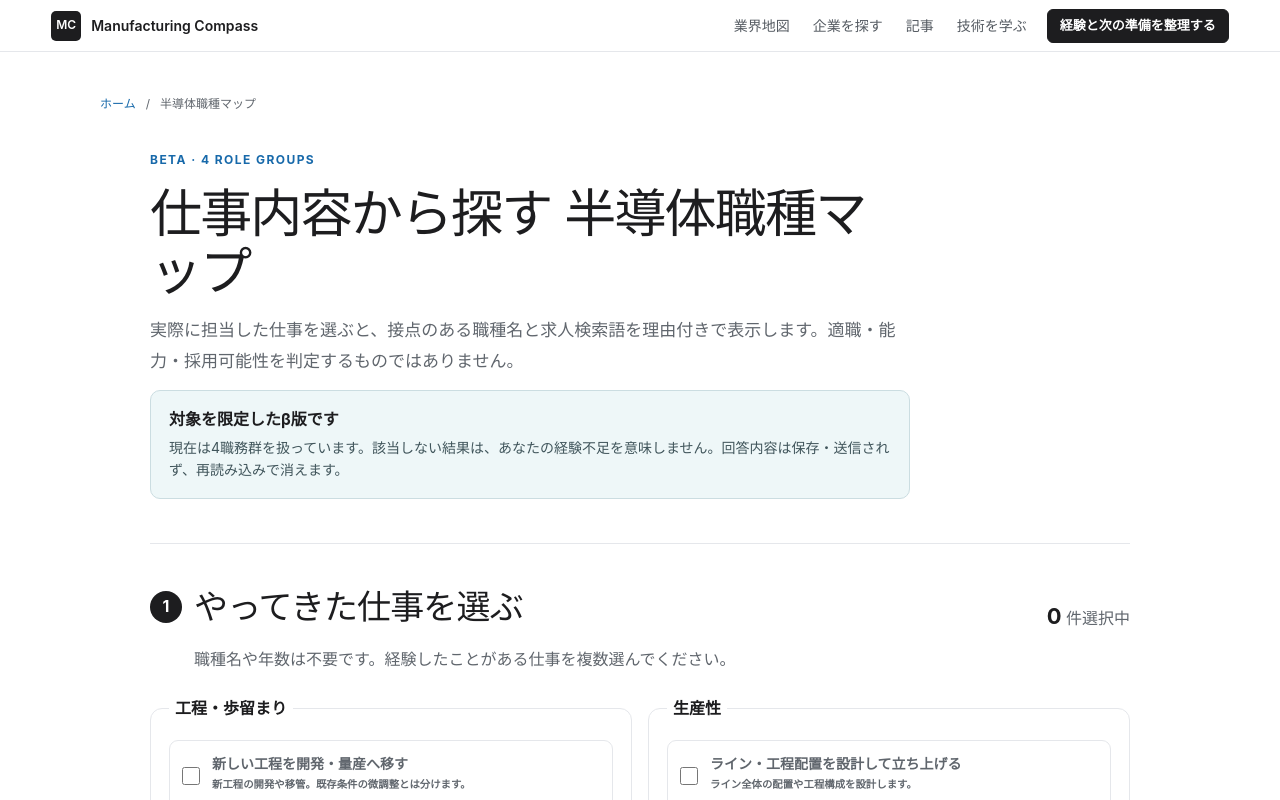
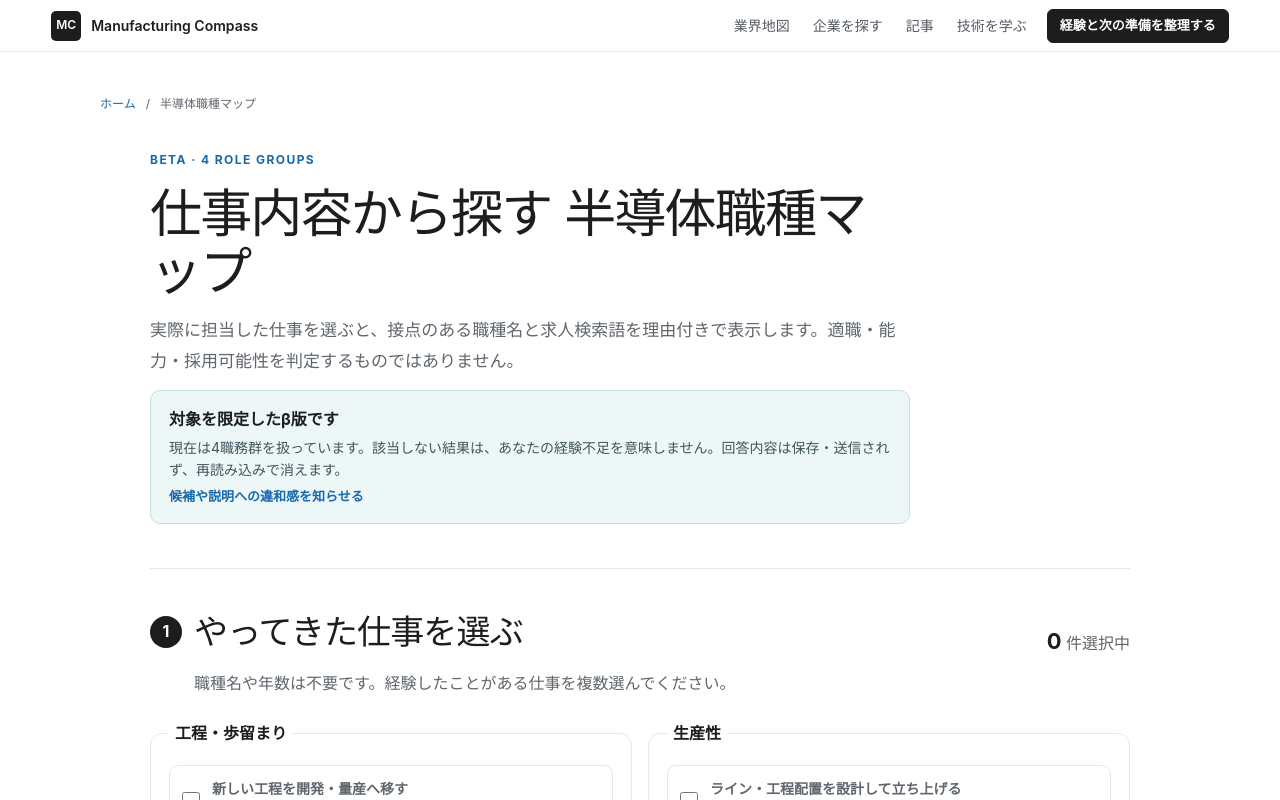
Before and after one commit to ryo0905-eng/manufacturing-compass, a Next.js app: page /roles in a window 1280 px wide. Shown: the top 800 px of the page. Built offline with nearby package versions, Linux system fonts and the light colour scheme.

Commit message:
docs: replace role map user trial with live validation

```diff
--- a/src/components/RoleMapPrototype.module.css
+++ b/src/components/RoleMapPrototype.module.css
@@ -7,6 +7,7 @@
 .eyebrow { margin: 0; color: var(--primary); font-size: 12px; font-weight: 750; letter-spacing: .12em; }
 .notice { display: grid; gap: 4px; border: 1px solid #cbdde1; border-radius: 10px; background: #eef7f8; padding: 16px 18px; line-height: 1.6; }
 .notice span { color: #40555b; font-size: 14px; }
+.notice a { width: fit-content; color: var(--primary); font-size: 13px; font-weight: 650; }
 .selector,.results { display: grid; gap: 22px; border-top: 1px solid var(--line); padding-top: 34px; }
 .results { margin-top: 62px; }
 .sectionHeading { display: flex; align-items: end; justify-content: space-between; gap: 20px; }
--- a/src/components/RoleMapPrototype.tsx
+++ b/src/components/RoleMapPrototype.tsx
@@ -88,6 +88,7 @@ export function RoleMapPrototype() {
         <div className={styles.notice}>
           <strong>対象を限定したβ版です</strong>
           <span>現在は4職務群を扱っています。該当しない結果は、あなたの経験不足を意味しません。回答内容は保存・送信されず、再読み込みで消えます。</span>
+          <Link href="/contact" onClick={() => trackRoleMapEvent('role_map_related_click')}>候補や説明への違和感を知らせる</Link>
         </div>
       </section>
 
```
Also changed, not shown: 7 other files (tests, documents, lock files or other folders).
